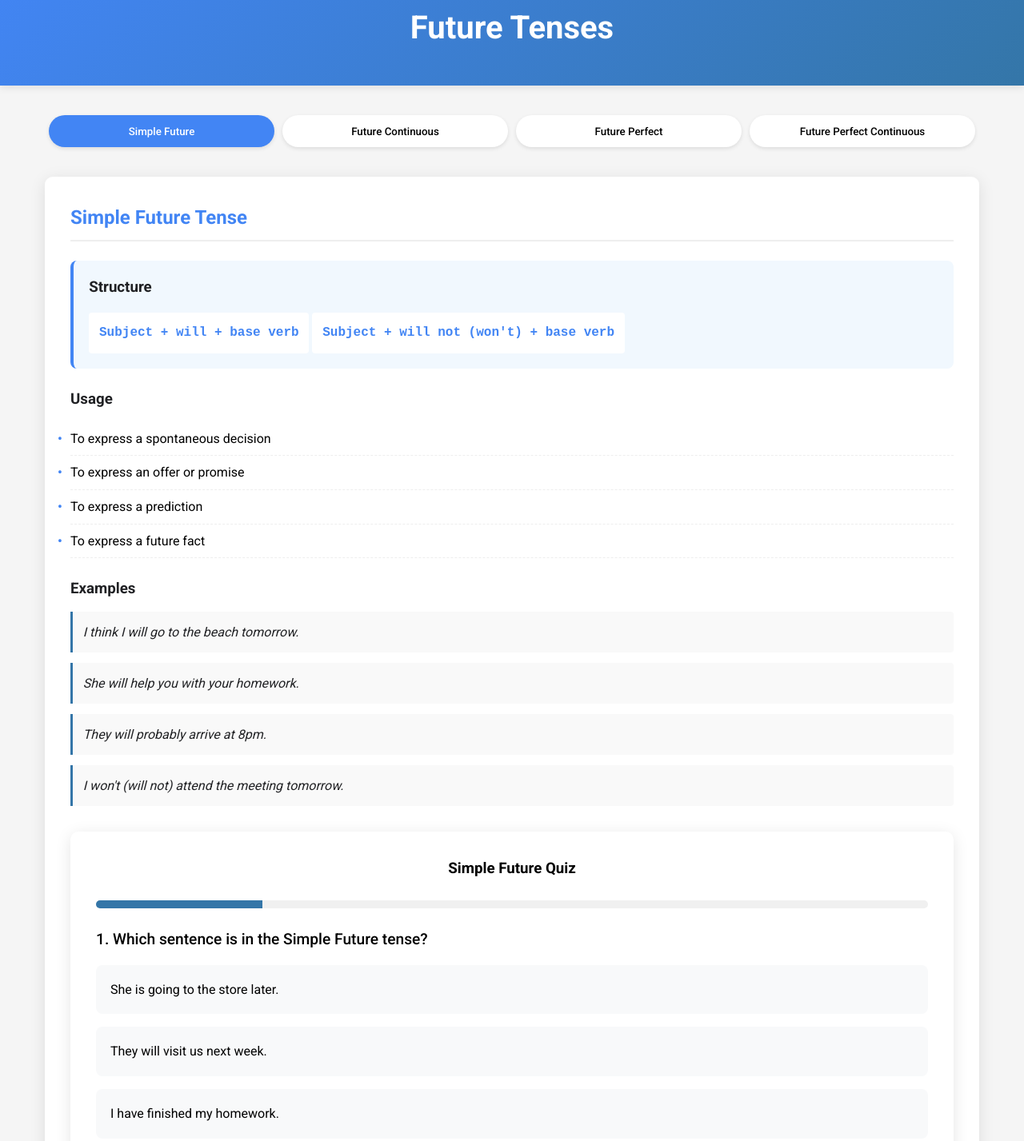
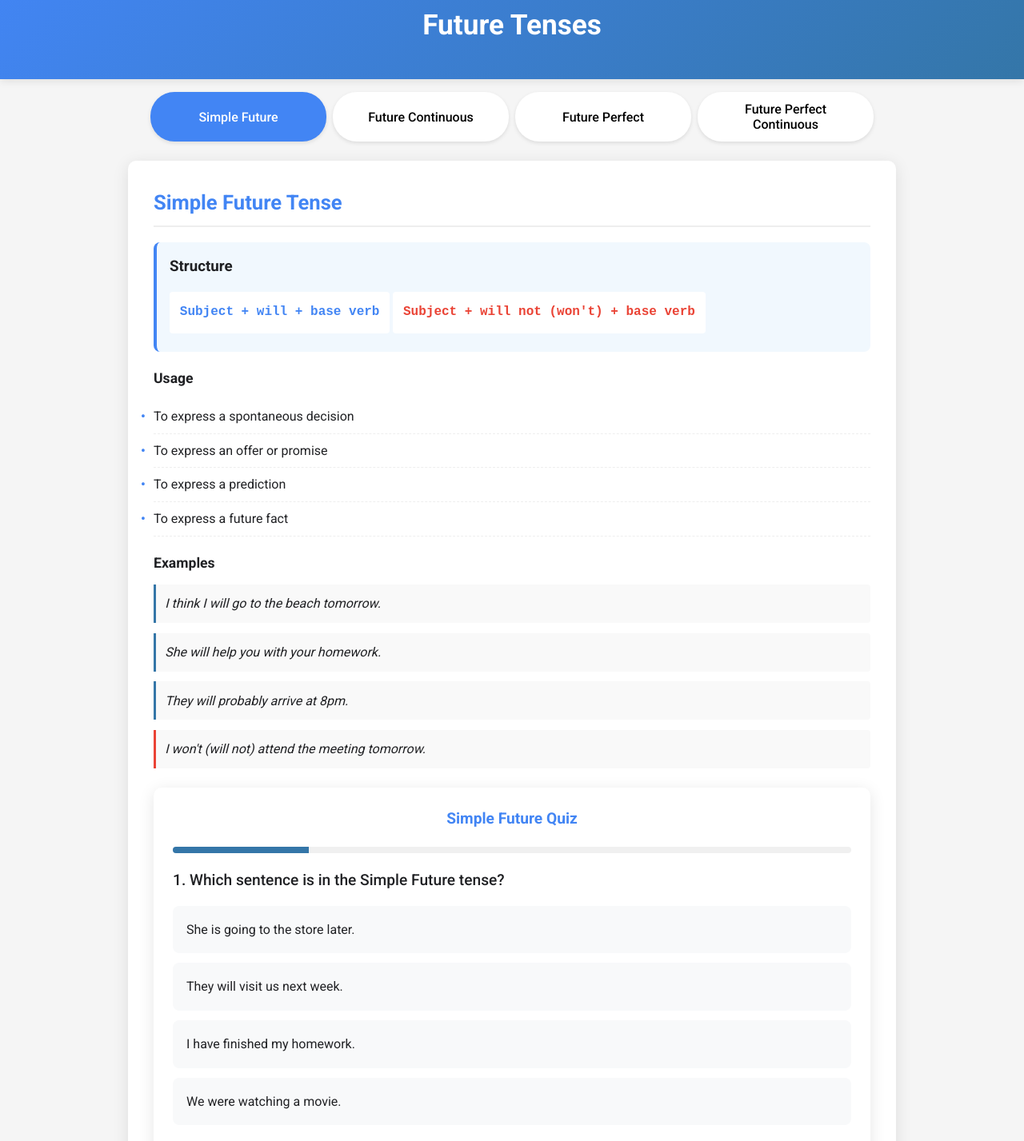
Before and after one commit to Cprasad01/EnglishTenses, a plain HTML site: page index.html in a window 1280 px wide. Shown: the part 29-1456 px from the top of the page at 80% size. Drawn offline with Linux system fonts and the light colour scheme.

Commit message:
Update styles.css

```diff
--- a/styles.css
+++ b/styles.css
@@ -12,48 +12,48 @@
     padding: 0;
     box-sizing: border-box;
     font-family: 'Roboto', Arial, sans-serif;
+    -webkit-tap-highlight-color: transparent;
 }
 
 body {
     background-color: #f5f5f5;
-    color: var(dark);
+    color: var(--dark);
     line-height: 1.6;
+    min-height: 100vh;
 }
 
 header {
     background: linear-gradient(135deg, var(--primary), var(--secondary));
     color: white;
-    padding: 2rem 1rem;
+    padding: 1.5rem 1rem;
     text-align: center;
     box-shadow: 0 2px 10px rgba(0,0,0,0.1);
 }
 
 h1 {
-    font-size: 2.5rem;
+    font-size: 1.8rem;
     margin-bottom: 0.5rem;
 }
 
-.subtitle {
-    font-weight: 300;
-    opacity: 0.9;
-}
-
 .container {
-    max-width: 1200px;
-    margin: 2rem auto;
-    padding: 0 1rem;
+    max-width: 1000px;
+    margin: 1rem auto;
+    padding: 0 15px;
 }
 
 /* Tense Navigation */
 .tense-nav {
     display: flex;
-    justify-content: space-between;
-    margin-bottom: 2rem;
     flex-wrap: wrap;
+    gap: 8px;
+    justify-content: center;
+    margin-bottom: 1.5rem;
 }
 
 .tense-btn {
-    padding: 0.8rem 1.5rem;
+    flex: 1 1 160px;
+    max-width: 220px;
+    padding: 10px 15px;
     background: white;
     border: none;
     border-radius: 30px;
@@ -61,9 +61,8 @@ h1 {
     font-weight: 500;
     transition: all 0.3s ease;
     box-shadow: 0 2px 5px rgba(0,0,0,0.1);
-    margin: 0.3rem;
-    flex: 1;
-    min-width: 200px;
+    font-size: 14px;
+    text-align: center;
 }
 
 .tense-btn.active {
@@ -81,9 +80,9 @@ h1 {
     display: none;
     background: white;
     border-radius: 10px;
-    padding: 2rem;
+    padding: 1.2rem;
     box-shadow: 0 4px 20px rgba(0,0,0,0.1);
-    margin-bottom: 2rem;
+    margin-bottom: 1.5rem;
 }
 
 .tense-content.active {
@@ -101,13 +100,14 @@ h1 {
     margin-bottom: 1rem;
     padding-bottom: 0.5rem;
     border-bottom: 2px solid #eee;
+    font-size: 1.4rem;
 }
 
 .structure-box {
     background-color: #f1f8fe;
-    padding: 1.2rem;
+    padding: 1rem;
     border-radius: 8px;
-    margin: 1.5rem 0;
+    margin: 1rem 0;
     border-left: 4px solid var(--primary);
 }
 
@@ -125,15 +125,25 @@ h1 {
     margin-top: 0.5rem;
     font-weight: bold;
     color: var(--primary);
+    font-size: 0.9rem;
+    overflow-x: auto;
+    white-space: nowrap;
+    max-width: 100%;
+}
+
+.structure-formula.negative {
+    color: var(--accent);
+    margin-top: 0.5rem;
 }
 
 .usage-section, .examples-section {
-    margin: 1.5rem 0;
+    margin: 1rem 0;
 }
 
 .usage-section h3, .examples-section h3 {
     margin-bottom: 0.8rem;
     color: var(--dark);
+    font-size: 1.1rem;
 }
 
 .usage-list {
@@ -144,6 +154,7 @@ h1 {
     padding: 0.5rem 0;
     border-bottom: 1px dashed #eee;
     display: flex;
+    font-size: 0.95rem;
 }
 
 .usage-list li:before {
@@ -159,31 +170,41 @@ h1 {
     font-style: italic;
     color: var(--dark);
     margin: 0.8rem 0;
-    padding: 0.8rem;
+    padding: 0.7rem;
     background: #f9f9f9;
     border-left: 3px solid var(--secondary);
     border-radius: 0 4px 4px 0;
+    font-size: 0.95rem;
+}
+
+.example.negative {
+    border-left-color: var(--accent);
 }
 
 /* Quiz Section */
 .quiz-section {
     background: white;
     border-radius: 10px;
-    padding: 2rem;
+    padding: 1.2rem;
     box-shadow: 0 4px 20px rgba(0,0,0,0.1);
-    margin-top: 2rem;
+    margin-top: 1.5rem;
 }
 
 .quiz-header {
     text-align: center;
-    margin-bottom: 1.5rem;
+    margin-bottom: 1.2rem;
+}
+
+.quiz-header h3 {
+    font-size: 1.2rem;
+    color: var(--primary);
 }
 
 .quiz-progress {
-    height: 10px;
+    height: 8px;
     background: #f0f0f0;
-    border-radius: 5px;
-    margin-bottom: 1.5rem;
+    border-radius: 4px;
+    margin-bottom: 1.2rem;
     overflow: hidden;
 }
 
@@ -195,11 +216,11 @@ h1 {
 }
 
 .question-container {
-    margin-bottom: 1.5rem;
+    margin-bottom: 1.2rem;
 }
 
 .question-text {
-    font-size: 1.2rem;
+    font-size: 1.1rem;
     margin-bottom: 1rem;
     font-weight: 500;
 }
@@ -207,16 +228,17 @@ h1 {
 .options-container {
     display: grid;
     grid-template-columns: 1fr;
-    gap: 1rem;
+    gap: 8px;
 }
 
 .option {
-    padding: 1rem;
+    padding: 12px 15px;
     background: #f8f9fa;
     border-radius: 8px;
     cursor: pointer;
     transition: all 0.3s ease;
     border: 2px solid transparent;
+    font-size: 0.95rem;
 }
 
 .option:hover {
@@ -238,20 +260,41 @@ h1 {
     background: #ffebee;
 }
 
+.option.touching {
+    transform: scale(0.98);
+    opacity: 0.9;
+}
+
+.explanation {
+    margin-top: 1rem;
+    padding: 1rem;
+    background: #f5f5f5;
+    border-radius: 5px;
+    font-size: 0.9rem;
+}
+
+.explanation strong {
+    color: var(--dark);
+}
+
 .quiz-navigation {
     display: flex;
-    justify-content: space-between;
-    margin-top: 2rem;
+    flex-wrap: wrap;
+    gap: 8px;
+    margin-top: 1.5rem;
 }
 
 .quiz-btn {
-    padding: 0.8rem 1.5rem;
+    flex: 1 1 calc(50% - 8px);
+    padding: 10px 15px;
     color: white;
     border: none;
     border-radius: 30px;
     cursor: pointer;
     font-weight: 500;
     transition: all 0.3s ease;
+    font-size: 14px;
+    text-align: center;
 }
 
 .quiz-btn:hover {
@@ -276,36 +319,40 @@ h1 {
 
 .btn-submit {
     background: var(--accent);
+    flex: 1 1 100%;
+    order: 1;
 }
 
 .score-container {
     text-align: center;
-    padding: 2rem;
+    padding: 1.5rem;
     display: none;
 }
 
 .score-text {
-    font-size: 1.5rem;
+    font-size: 1.3rem;
     margin-bottom: 1rem;
+    color: var(--dark);
 }
 
 .score-value {
-    font-size: 3rem;
+    font-size: 2.5rem;
     font-weight: bold;
-    margin-bottom: 2rem;
+    margin-bottom: 1.5rem;
 }
 
 .score-details {
-    margin-bottom: 2rem;
+    margin-bottom: 1.5rem;
     text-align: left;
     background: #f8f9fa;
-    padding: 1.5rem;
+    padding: 1rem;
     border-radius: 8px;
 }
 
 .score-details h3 {
-    margin-bottom: 1rem;
+    margin-bottom: 0.8rem;
     color: var(--dark);
+    font-size: 1.1rem;
 }
 
 .score-details-list {
@@ -313,16 +360,26 @@ h1 {
 }
 
 .score-details-list li {
-    padding: 0.5rem 0;
+    padding: 0.4rem 0;
     border-bottom: 1px solid #eee;
+    font-size: 0.9rem;
+}
+
+.score-actions {
+    display: flex;
+    flex-wrap: wrap;
+    gap: 8px;
+    justify-content: center;
 }
 
 .btn-danger {
     background: var(--accent);
+    display: none;
 }
 
 .btn-success {
     background: var(--secondary);
+    display: none;
 }
 
 .quiz-restart {
@@ -330,13 +387,85 @@ h1 {
 }
 
 /* Responsive Design */
-@media (max-width: 768px) {
-    .tense-nav {
-        flex-direction: column;
+@media (min-width: 768px) {
+    h1 {
+        font-size: 2rem;
+    }
+
+    .tense-content {
+        padding: 1.5rem;
+    }
+
+    .tense-content h2 {
+        font-size: 1.6rem;
     }
 
     .tense-btn {
-        width: 100%;
-        margin: 0.3rem 0;
+        font-size: 16px;
+        padding: 12px 20px;
+    }
+
+    .structure-box, .usage-section, .examples-section {
+        margin: 1.2rem 0;
+    }
+
+    .structure-formula {
+        font-size: 1rem;
+    }
+
+    .usage-list li, .example {
+        font-size: 1rem;
+    }
+
+    .quiz-section {
+        padding: 1.5rem;
+    }
+
+    .question-text {
+        font-size: 1.2rem;
+    }
+
+    .option {
+        padding: 15px;
+        font-size: 1rem;
+    }
+
+    .quiz-btn {
+        font-size: 16px;
+        padding: 12px 20px;
+    }
+
+    .score-container {
+        padding: 2rem;
+    }
+
+    .score-text {
+        font-size: 1.5rem;
+    }
+
+    .score-value {
+        font-size: 3rem;
     }
 }
+
+@media (min-width: 992px) {
+    .container {
+        padding: 0 20px;
+    }
+
+    header {
+        padding: 2rem 1rem;
+    }
+
+    h1 {
+        font-size: 2.2rem;
+    }
+
+    .tense-content {
+        padding: 2rem;
+    }
+
+    .options-container {
+        gap: 12px;
+    }
+}
```
